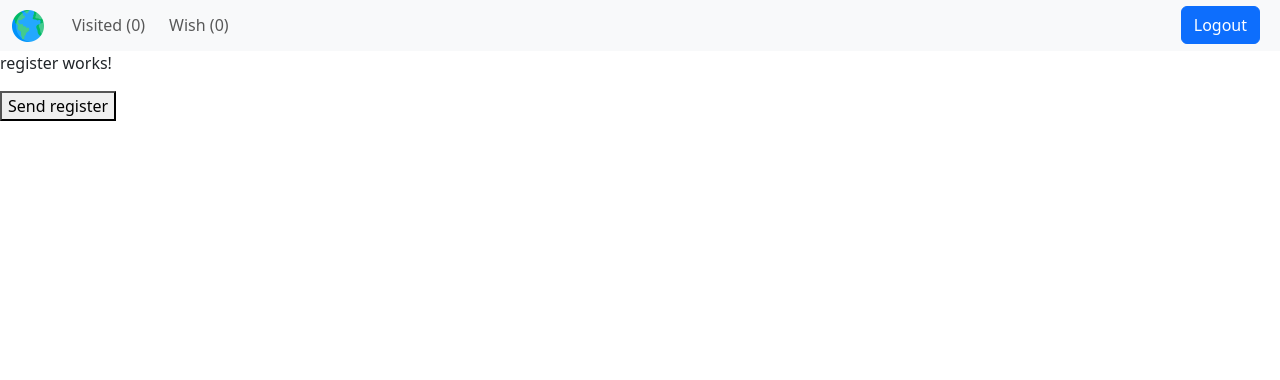
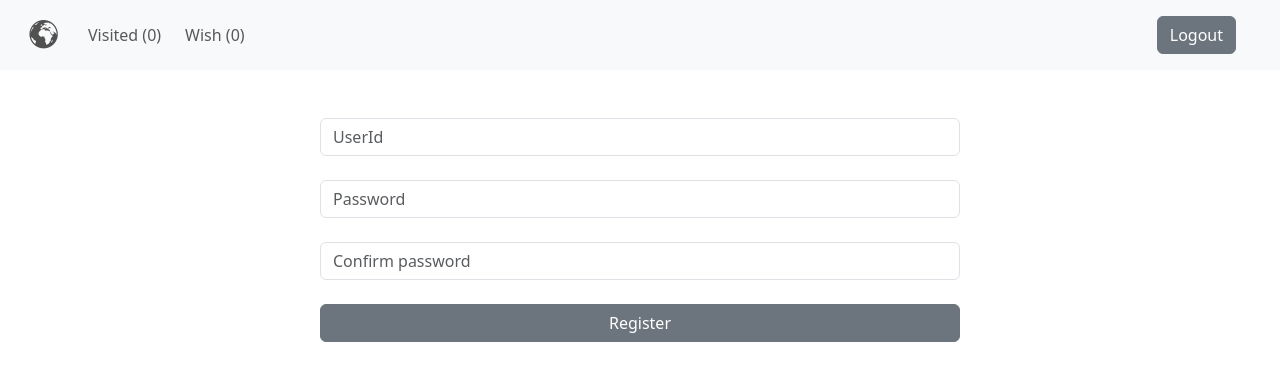
Before and after one commit to nuno-almeida/countries-web-app, an Angular app: page /register in a window 1280 px wide. Shown: the top 380 px of the page. Built offline with nearby package versions, Linux system fonts and the light colour scheme; no server answers; sample sign-in values are in the browser's storage.

Commit message:
register form

```diff
--- a/src/app/app.component.html
+++ b/src/app/app.component.html
@@ -1,4 +1,4 @@
-<nav class="navbar navbar-expand-lg navbar-light bg-light py-1">
+<nav class="navbar navbar-expand-lg navbar-light bg-light px-3">
   <div class="container-fluid">
     <a class="navbar-brand" routerLink="/">
       <img src="./assets/logo.png" width="auto" height="32px" alt="Home" />
@@ -13,7 +13,7 @@
     </button>
 
     <div
-      class="collapse navbar-collapse"
+      class="collapse navbar-collapse d-lg-flex justify-content-end"
       [ngClass]="expandMobileMenu ? 'show' : ''"
     >
       @if (isAuth()) {
@@ -32,14 +32,14 @@
       </ul>
       }
 
-      <ul class="navbar-nav d-flex align-items-lg-center">
+      <ul class="navbar-nav d-flex align-items-lg-center m-2 gap-2">
         @if (isAuth()) {
-        <button class="mx-2 btn btn-primary" (click)="logout()">Logout</button>
+        <button class="mx-2 btn btn-secondary" (click)="logout()">Logout</button>
         } @else {
-        <button class="mx-2 btn btn-outline-primary" routerLink="/register">
+        <button class="mx-2 btn btn-outline-secondary" routerLink="/register">
           Register
         </button>
-        <button class="mx-2 btn btn-primary" routerLink="/login">Login</button>
+        <button class="mx-2 btn btn-secondary" routerLink="/login">Login</button>
         }
       </ul>
     </div>
--- a/src/app/components/login/login.component.html
+++ b/src/app/components/login/login.component.html
@@ -1,33 +1,45 @@
-<form class="my-5 d-flex flex-column align-items-center gap-4" [formGroup]="loginForm" (ngSubmit)="onSubmit()">
+<form
+  class="my-5 d-flex flex-column align-items-center gap-4"
+  [formGroup]="loginForm"
+  (ngSubmit)="onSubmit()"
+>
   <div class="form-group w-50">
-        <input class="form-control" formControlName="userid" type="text" [placeholder]="'UserId'">
-        @if (isFormSubmitted && formControls.userid.errors && formControls.userid.errors.required) {
+    <input
+      class="form-control"
+      formControlName="userid"
+      type="text"
+      [placeholder]="'UserId'"
+    />
+    @if (isFormSubmitted && formControls.userid.errors) {
     <div class="invalid-feedback d-block">
-            UserId is required
+      @if (formControls.userid.errors.required) { UserId is required }
     </div>
     }
   </div>
 
   <div class="form-group w-50">
-        <div class="input-group">
-            <input class="form-control" formControlName="password" type="password" [placeholder]="'Password'">
-            @if (isFormSubmitted && formControls.password.errors && formControls.password.errors.required) {
+    <input
+      class="form-control"
+      formControlName="password"
+      type="password"
+      [placeholder]="'Password'"
+    />
+    @if (isFormSubmitted && formControls.password.errors) {
     <div class="invalid-feedback d-block">
-                Password is required
+      @if(formControls.password.errors.required) { Password is required }
     </div>
     }
   </div>
-    </div>
 
   @if (!!errorMessage) {
-    <div class="alert alert-danger" role="alert">
-        <span>{{ errorMessage }}</span>
+  <div class="alert alert-danger w-50" role="alert">
+    <span> {{ errorMessage }} </span>
   </div>
   }
 
-    <button class="btn btn-primary w-50" [disabled]="isLoading || loginForm.disabled">
-        @if (!isLoading) {
-        <span>Login</span>
-        }
+  <button class="btn btn-secondary w-50" [disabled]="(isFormSubmitted && loginForm.invalid) || loginForm.disabled">
+    @if (isLoading) {
+    <div class="spinner-border" role="status"></div>
+    }@else { Login }
   </button>
 </form>
--- a/src/app/components/login/login.component.ts
+++ b/src/app/components/login/login.component.ts
@@ -1,8 +1,8 @@
 import { ActivatedRoute, Router } from '@angular/router';
 import { AuthService } from './../../services/auth.service';
-import { Component, OnInit, effect, inject } from '@angular/core';
+import { Component, effect, inject } from '@angular/core';
 import { CommonModule } from '@angular/common';
-import { FormBuilder, FormGroup, FormsModule, ReactiveFormsModule, Validators } from '@angular/forms';
+import { FormControl, FormGroup, FormsModule, ReactiveFormsModule, Validators } from '@angular/forms';
 
 @Component({
   selector: 'app-login',
@@ -11,15 +11,18 @@ import { FormBuilder, FormGroup, FormsModule, ReactiveFormsModule, Validators }
   templateUrl: './login.component.html',
   styleUrl: './login.component.scss',
 })
-export class LoginComponent implements OnInit {
+export class LoginComponent {
   private authService = inject(AuthService);
   private router = inject(Router);
   private activatedRoute = inject(ActivatedRoute);
-  private formBuilder = inject(FormBuilder);
 
   isAuth = this.authService.authentication().isAuthenticated;
 
-  loginForm!: FormGroup;
+  loginForm = new FormGroup({
+    userid: new FormControl('', [Validators.required]),
+    password: new FormControl('', [Validators.required]),
+  });
+
   errorMessage = '';
   isLoading = false;
   isFormSubmitted = false;
@@ -38,29 +41,25 @@ export class LoginComponent implements OnInit {
     });
   }
 
-  ngOnInit() {
-    this.loginForm = this.formBuilder.group({
-      userid: ['', Validators.required],
-      password: ['', Validators.required]
-    });
-  }
-
   onSubmit(): void {
-    this.errorMessage = '';
     this.isFormSubmitted = true;
 
     if (this.loginForm.invalid) {
       return;
     }
 
+    this.errorMessage = '';
     this.isLoading = true;
     this.loginForm.disable();
 
     const rawValue = this.loginForm.getRawValue();
-    const response = this.authService.login(rawValue.userid, rawValue.password);
-
-    if (!response.ok) {
-      this.errorMessage = response.message;
-    }
+    this.authService.login(rawValue.userid!, rawValue.password!)
+      .then(response => {
+        if (!response.ok) {
+          this.errorMessage = response.message;
+          this.isLoading = false;
+          this.loginForm.enable();
+        }
+      });
   }
 }
--- a/src/app/components/register/register.component.html
+++ b/src/app/components/register/register.component.html
@@ -1,3 +1,49 @@
-<p>register works!</p>
+<form class="my-5 d-flex flex-column align-items-center gap-4" [formGroup]="registerForm" (ngSubmit)="onSubmit()">
+    <div class="form-group w-50">
+      <input class="form-control" formControlName="userid" type="text" [placeholder]="'UserId'" />
+      @if (isFormSubmitted && formControls.userid.errors) {
+      <div class="invalid-feedback d-block">
+        @if (formControls.userid.errors.required) { UserId is required }
+        @if(formControls.userid.errors.minlength) { UserId should have at least
+        4 characters }
+      </div>
+      }
+    </div>
 
-<button type="button" (click)="register()">Send register</button>
+    <div class="form-group w-50">
+      <input class="form-control" formControlName="password" type="password" [placeholder]="'Password'" />
+      @if (isFormSubmitted && formControls.password.errors) {
+      <div class="invalid-feedback d-block">
+        @if(formControls.password.errors.required) { Password is required }
+        @if(formControls.password.errors.minlength) { Password should have at
+        least 6 characters }
+      </div>
+      }
+    </div>
+
+    <div class="form-group w-50">
+      <input class="form-control" formControlName="confirmPassword" type="password" [placeholder]="'Confirm password'" />
+      @if (isFormSubmitted && formControls.confirmPassword.errors) {
+      <div class="invalid-feedback d-block">
+        @if(formControls.confirmPassword.errors.required) { Confirm password is required }
+        @if(formControls.confirmPassword.errors.minlength) { Confirm password should have at
+        least 6 characters }
+      </div>
+      }
+      @if (showPasswordMismatchError()) {
+      <div class="invalid-feedback d-block">Password and confirm password not match</div>
+      }
+    </div>
+
+    @if (!!status.message) {
+    <div class="alert w-50" [ngClass]="status.ok ? 'alert-info' : 'alert-danger'" role="alert">
+      <span> {{ status.message }} </span>
+    </div>
+    }
+
+    <button class="btn btn-secondary w-50" [disabled]="(isFormSubmitted && registerForm.invalid) || registerForm.disabled">
+      @if (isLoading) {
+      <div class="spinner-border" role="status"></div>
+      }@else { Register }
+    </button>
+  </form>
--- a/src/app/components/register/register.component.ts
+++ b/src/app/components/register/register.component.ts
@@ -1,17 +1,97 @@
 import { Component, inject } from '@angular/core';
 import { AuthService } from '../../services/auth.service';
+import {
+  AbstractControl,
+  FormControl,
+  FormGroup,
+  FormsModule,
+  ReactiveFormsModule,
+  ValidationErrors,
+  ValidatorFn,
+  Validators,
+} from '@angular/forms';
+import { CommonModule } from '@angular/common';
 
 @Component({
   selector: 'app-register',
   standalone: true,
-  imports: [],
+  imports: [CommonModule, FormsModule, ReactiveFormsModule],
   templateUrl: './register.component.html',
   styleUrl: './register.component.scss',
 })
 export class RegisterComponent {
   private authService = inject(AuthService);
 
-  register() {
-    this.authService.register('user', 'pass');
+  registerForm = new FormGroup(
+    {
+      userid: new FormControl('', [
+        Validators.required,
+        Validators.minLength(4),
+      ]),
+      password: new FormControl('', [
+        Validators.required,
+        Validators.minLength(6),
+      ]),
+      confirmPassword: new FormControl('', [
+        Validators.required,
+        Validators.minLength(6),
+      ]),
+    },
+    { validators: [this.passwordMatchValidator()] }
+  );
+
+  status = { ok: true, message: '' };
+  isLoading = false;
+  isFormSubmitted = false;
+
+  get formControls() {
+    return this.registerForm.controls;
+  }
+
+  showPasswordMismatchError(): boolean {
+    if (
+      this.formControls.password.errors ||
+      this.formControls.confirmPassword.errors
+    ) {
+      return false;
+    }
+
+    return (
+      this.registerForm.errors && this.registerForm.errors.passwordMismatch
+    );
+  }
+
+  passwordMatchValidator(): ValidatorFn {
+    return (currentControl: AbstractControl): ValidationErrors | null => {
+      const match =
+        currentControl.get('password')!.value ===
+        currentControl.get('confirmPassword')!.value;
+      if (match) {
+        return null;
+      } else {
+        return { passwordMismatch: true };
+      }
+    };
+  }
+
+  onSubmit(): void {
+    this.isFormSubmitted = true;
+
+    if (this.registerForm.invalid) {
+      return;
+    }
+
+    this.isLoading = true;
+    this.registerForm.disable();
+
+    const rawValue = this.registerForm.getRawValue();
+    this.authService
+      .register(rawValue.userid!, rawValue.password!)
+      .then((response) => {
+        this.status.message = response.message;
+        this.status.ok = response.ok;
+        this.isLoading = false;
+        !this.status.ok && this.registerForm.enable();
+      });
   }
 }
--- a/src/app/guards/auth.guard.ts
+++ b/src/app/guards/auth.guard.ts
@@ -9,7 +9,7 @@ export const authGuard: CanActivateFn = (route: ActivatedRouteSnapshot, state: R
 
   if (!isAuthenticated) {
     const router = inject(Router);
-    router.navigate(['/login'], { queryParams: { redirectUrl: state.url } })
+    router.navigate(['/login'], { queryParams: { redirectUrl: state.url } });
   }
 
   return true;
--- a/src/app/services/auth.service.ts
+++ b/src/app/services/auth.service.ts
@@ -12,7 +12,9 @@ export class AuthService {
     user: { id: localStorage.getItem('userid') || '' },
   });
 
-  login(userId: string, password: string) {
+  async login(userId: string, password: string) {
+    await delay(2000);
+
     if (
       userId === localStorage.getItem('userid') &&
       password === localStorage.getItem('pass')
@@ -45,14 +47,16 @@ export class AuthService {
     });
   }
 
-    // NOTE this is just a demo example
+  // NOTE this is just a demo example
   async register(userId: string, password: string) {
-      await delay(2000);
+    await delay(2000);
 
-      localStorage.setItem("login", "true");
-      localStorage.setItem("userid", userId);
-      localStorage.setItem("pass", password);
+    localStorage.setItem("userid", userId);
+    localStorage.setItem("pass", password);
 
-      return true
+    return {
+      ok: true,
+      message: 'User created',
     };
+  };
 }
```
Also changed, not shown: src/app/components/utils/countries-card/countries-card.component.html (+6 -2 lines), src/app/components/utils/countries-card/countries-card.component.ts (+5 -4 lines), src/assets/logo.png. Lines whose indentation alone changed are shown as unchanged.
